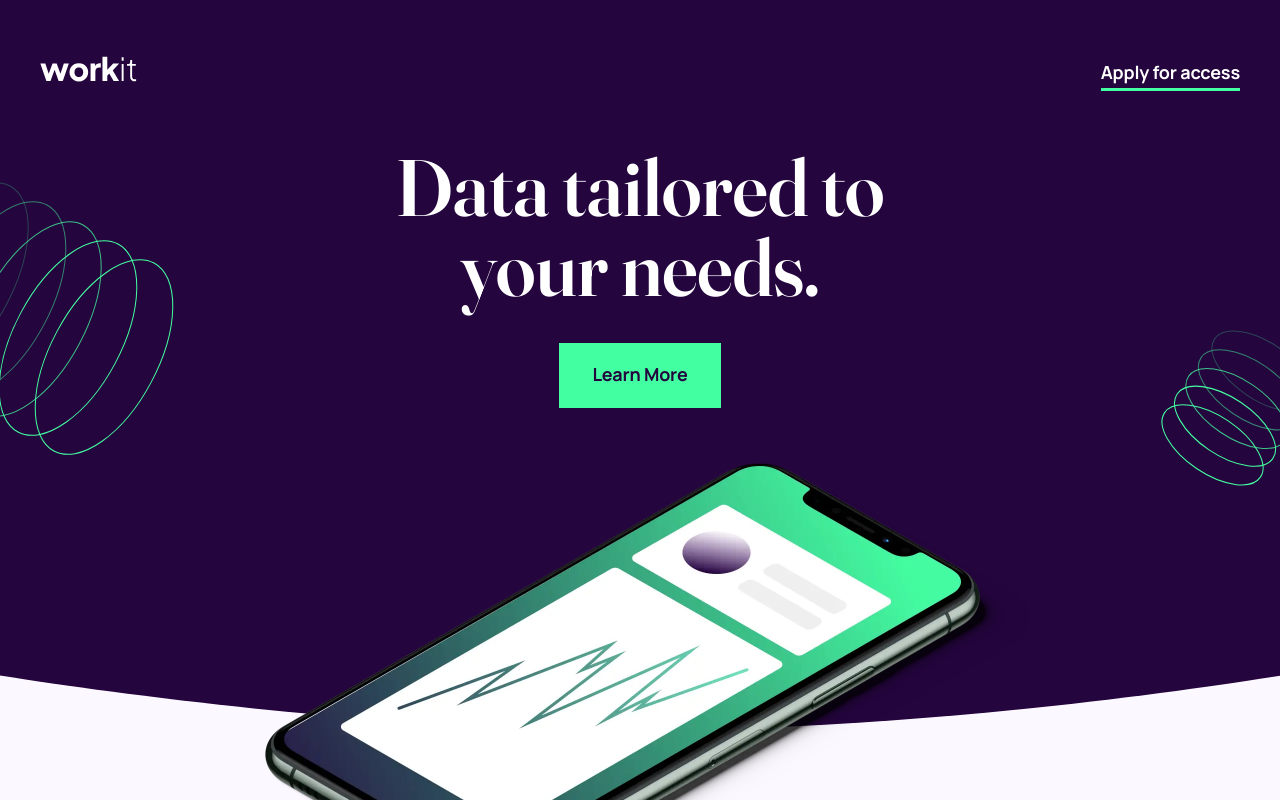
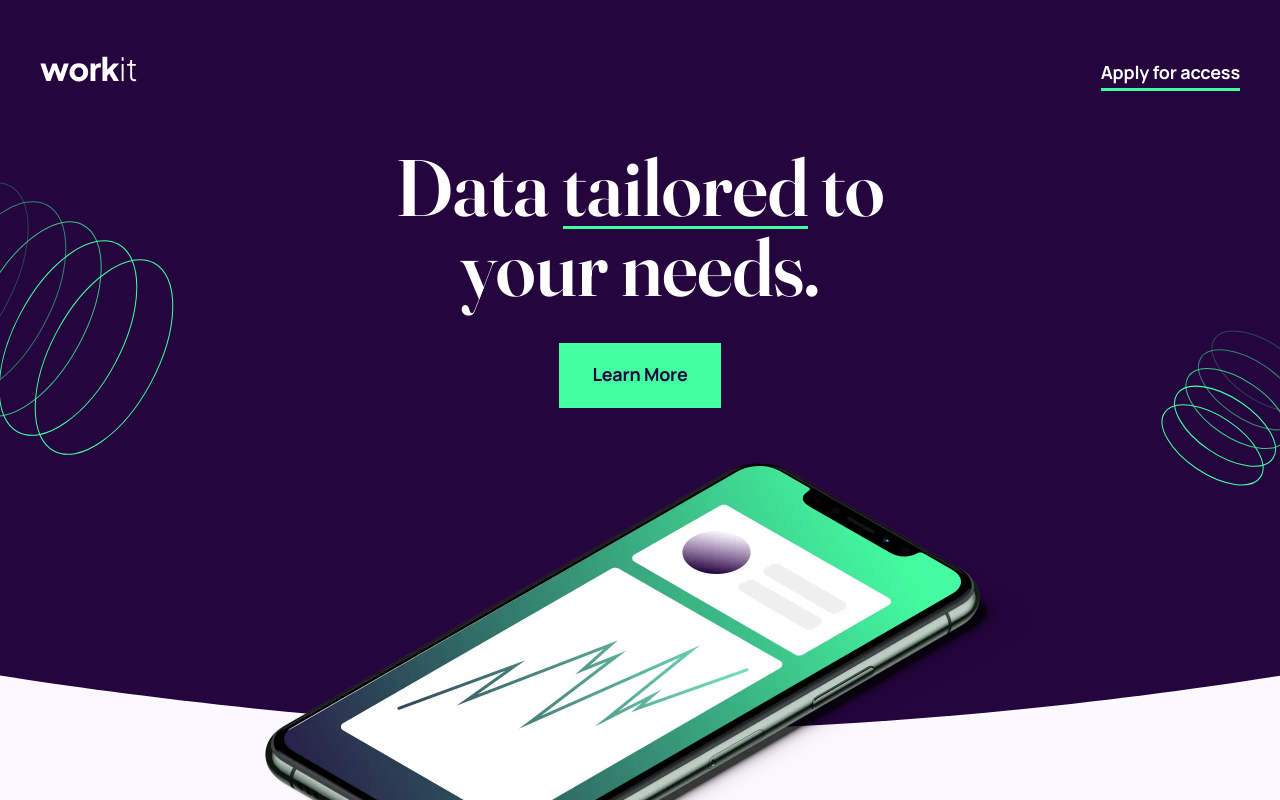
Before and after one commit to mauLovera/frontend-mentor--workit-landing-page, a Next.js app: page / in a window 1280 px wide. Shown: the top 800 px of the page. Built offline with nearby package versions, Linux system fonts and the light colour scheme.

Commit message:
fix: underline animation

```diff
--- a/src/app/globals.css
+++ b/src/app/globals.css
@@ -3,12 +3,32 @@
 @tailwind utilities;
 
 @layer base {
-	* {
+  * {
     @apply scroll-smooth;
   }
 
-	body {
-		font-size: 18px;
-		line-height: 32px;
-	}
+  body {
+    font-size: 18px;
+    line-height: 32px;
+  }
+
+  .animate-underline {
+    &::after {
+      content: "";
+      animation-name: underline;
+      animation-delay: .4s;
+      animation-duration: .9s;
+			animation-timing-function: cubic-bezier(0.23, 1, 0.320, 1);
+      animation-fill-mode: forwards;
+    }
+  }
+
+  @keyframes underline {
+    from {
+      width: 0;
+    }
+    to {
+      width: 100%;
+    }
+  }
 }
--- a/src/components/Hero.tsx
+++ b/src/components/Hero.tsx
@@ -1,7 +1,7 @@
 "use client"
 
 import Image from "next/image"
-import { motion } from "framer-motion"
+import { animate, motion } from "framer-motion"
 
 import { ButtonOrLink } from "./ButtonOrLink"
 
@@ -15,7 +15,7 @@ export default function Hero() {
     >
       <h1 className="mb-10 max-w-[400px] font-serif text-heading-lg text-white sm:mb-9 sm:max-w-[573px] sm:text-heading-2xl md:max-w-[635px] md:text-heading-3xl lg:text-heading-4xl">
         Data{" "}
-        <span className="relative after:absolute after:bottom-0 after:left-0 after:mb-[4px] after:h-[3px] after:bg-accent after:sm:mb-[4px] after:md:mb-[7px]">
+        <span className="relative after:absolute after:bottom-0 after:left-0 after:mb-[4px] after:h-[3px] after:bg-accent after:sm:mb-[4px] after:md:mb-[7px] animate-underline">
           tailored
         </span>{" "}
         to <br />
```
